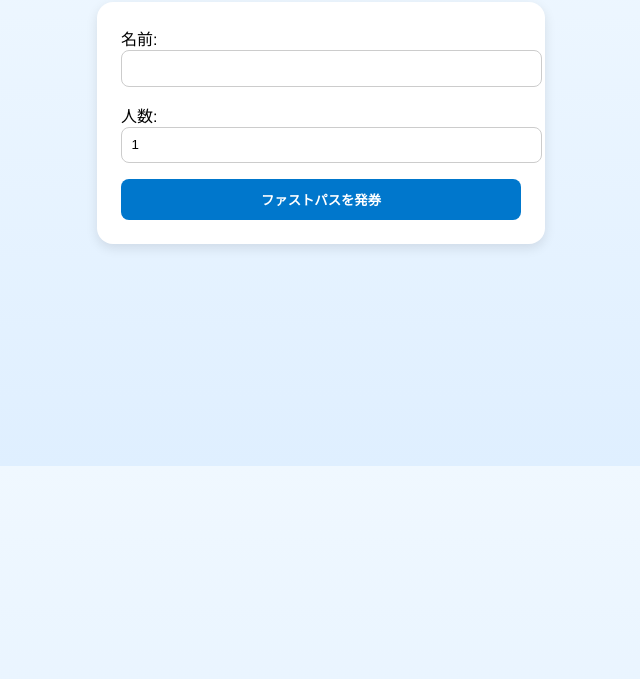
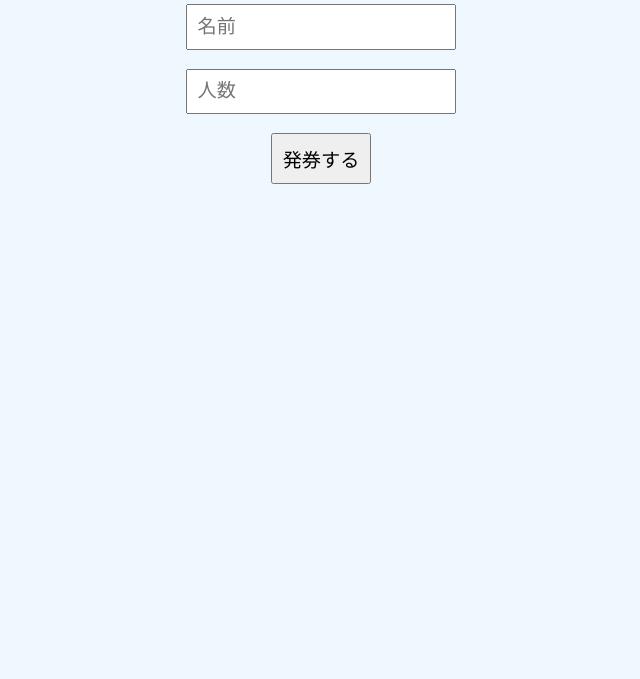
Before and after one commit to Sakoty/fastpass3, a plain HTML site: page issue.html in a window 1280 px wide. Shown: the part 121-800 px from the top of the page, without its empty margins (319-959 px from the left). Drawn offline with Linux system fonts and the light colour scheme.

Commit message:
Update issue.html

```diff
--- a/issue.html
+++ b/issue.html
@@ -2,83 +2,42 @@
 <html lang="ja">
 <head>
   <meta charset="UTF-8" />
-  <meta name="viewport" content="width=device-width, initial-scale=1" />
+  <meta name="viewport" content="width=device-width, initial-scale=1.0" />
   <title>ファストパス発券</title>
+  <script src="https://www.gstatic.com/firebasejs/9.6.1/firebase-app-compat.js"></script>
+  <script src="https://www.gstatic.com/firebasejs/9.6.1/firebase-firestore-compat.js"></script>
+  <script src="https://cdnjs.cloudflare.com/ajax/libs/qrcodejs/1.0.0/qrcode.min.js"></script>
   <style>
     body {
-      font-family: "Helvetica Neue", sans-serif;
-      background: linear-gradient(to bottom, #f0f8ff, #dfefff);
-      display: flex;
-      flex-direction: column;
-      align-items: center;
-      padding: 2rem;
+      font-family: "Arial", sans-serif;
+      margin: 0;
+      padding: 1em;
+      background: #f0f8ff;
+      text-align: center;
     }
     h1 {
-      font-size: 2rem;
-      color: #0077cc;
-      margin-bottom: 1rem;
+      color: #0066cc;
     }
-    form {
-      background: white;
-      padding: 1.5rem;
-      border-radius: 1rem;
-      box-shadow: 0 4px 12px rgba(0,0,0,0.1);
-      width: 100%;
-      max-width: 400px;
-    }
-    label {
-      display: block;
-      margin-bottom: 1rem;
-    }
-    input {
-      width: 100%;
-      padding: 0.6rem;
-      border-radius: 0.5rem;
-      border: 1px solid #ccc;
-    }
-    button {
-      width: 100%;
-      padding: 0.7rem;
-      background: #0077cc;
-      color: white;
-      font-weight: bold;
-      border: none;
-      border-radius: 0.5rem;
-      cursor: pointer;
-    }
-    button:hover {
-      background: #005fa3;
-    }
-    #result {
-      margin-top: 1rem;
-      text-align: center;
-      font-weight: bold;
-      color: #0077cc;
+    input, button {
+      font-size: 1.2em;
+      margin: 0.5em;
+      padding: 0.5em;
     }
     #qrcode {
-      margin-top: 1rem;
+      margin-top: 20px;
     }
   </style>
 </head>
 <body>
-  <h1>ファストパス発券</h1>
-  <form id="fastpassForm">
-    <label>名前:
-      <input type="text" name="name" required />
-    </label>
-    <label>人数:
-      <input type="number" name="count" required min="1" value="1" />
-    </label>
-    <button type="submit">ファストパスを発券</button>
-  </form>
-  <div id="result"></div>
-  <canvas id="qrcode"></canvas>
+  <h1>🎟 ファストパス発券 🎟</h1>
+  <input type="text" id="name" placeholder="名前" required /><br>
+  <input type="number" id="count" placeholder="人数" min="1" required /><br>
+  <button onclick="issuePass()">発券する</button>
 
-  <script type="module">
-    import { initializeApp } from "https://www.gstatic.com/firebasejs/10.12.2/firebase-app.js";
-    import { getFirestore, collection, getDocs, doc, setDoc } from "https://www.gstatic.com/firebasejs/10.12.2/firebase-firestore.js";
-    import * as QRCode from "https://cdn.jsdelivr.net/npm/qrcode@1.5.1/build/qrcode.esm.js";
+  <div id="result" style="margin-top: 1em;"></div>
+  <div id="qrcode"></div>
 
+  <script>
     const firebaseConfig = {
       apiKey: "AIzaSyDibHDpFtKBSCScK0QmB5xjKdBniS2EI1Y",
       authDomain: "fastpass-system.firebaseapp.com",
@@ -87,60 +46,50 @@
       messagingSenderId: "858745521872",
       appId: "1:858745521872:web:29289b673855097e1200d5"
     };
+    firebase.initializeApp(firebaseConfig);
+    const db = firebase.firestore();
 
-    const app = initializeApp(firebaseConfig);
-    const db = getFirestore(app);
+    async function issuePass() {
+      const name = document.getElementById("name").value.trim();
+      const count = parseInt(document.getElementById("count").value);
 
-    const form = document.getElementById("fastpassForm");
-    const result = document.getElementById("result");
-    const qrCanvas = document.getElementById("qrcode");
-
-    async function generateNextId() {
-      const snapshot = await getDocs(collection(db, "fastpasses"));
-      const ids = snapshot.docs.map(doc => doc.id);
-      const numbers = ids.map(id => parseInt(id.replace("FP", ""))).filter(n => !isNaN(n));
-      const nextNum = numbers.length > 0 ? Math.max(...numbers) + 1 : 1;
-      return `FP${String(nextNum).padStart(3, "0")}`;
-    }
-
-    function estimateTime(ticketCount) {
-      const now = new Date();
-      const delayMinutes = ticketCount * 2; // 2分遅れを想定
-      now.setMinutes(now.getMinutes() + delayMinutes);
-      return now.toLocaleTimeString("ja-JP", { hour: '2-digit', minute: '2-digit' });
-    }
-
-    form.addEventListener("submit", async (e) => {
-      e.preventDefault();
-
-      const name = form.name.value.trim();
-      const count = parseInt(form.count.value.trim());
-      if (!name || isNaN(count) || count < 1) {
-        alert("正しい名前と人数を入力してください。");
+      if (!name || !count) {
+        alert("名前と人数を入力してください。");
         return;
       }
 
-      const snapshot = await getDocs(collection(db, "fastpasses"));
-      const ticketCount = snapshot.docs.length;
-      const id = await generateNextId();
-      const guideTime = estimateTime(ticketCount);
+      const snapshot = await db.collection("fastpasses").get();
+      const newIdNumber = snapshot.size + 1;
+      const id = `FP${String(newIdNumber).padStart(3, "0")}`;
 
-      await setDoc(doc(db, "fastpasses", id), {
+      const now = new Date();
+      const start = new Date(now.getTime() + newIdNumber * 2 * 60000); // 1枚あたり2分遅らせる
+      const end = new Date(start.getTime() + 15 * 60000);
+      const formatTime = (d) => `${d.getHours()}時${String(d.getMinutes()).padStart(2, "0")}分`;
+      const guidanceTime = `${formatTime(start)}〜${formatTime(end)}にお越しください`;
+
+      await db.collection("fastpasses").doc(id).set({
         id,
         name,
         count,
-        status: "valid",
-        issuedAt: new Date(),
-        guideTime
+        status: "有効",
+        createdAt: firebase.firestore.FieldValue.serverTimestamp(),
+        guidanceTime
       });
 
-      result.innerHTML = `発券ID: ${id}<br>案内時間: ${guideTime}`;
+      document.getElementById("result").innerHTML = `
+        <h2>発券完了！</h2>
+        <p>ファストパスID：<strong>${id}</strong></p>
+        <p>${guidanceTime}</p>
+      `;
 
-      // QRコード生成（発券IDのURL形式で）
-      const url = `${location.origin}/scan.html?id=${id}`;
-      QRCode.toCanvas(qrCanvas, url);
-      form.reset();
-    });
+      document.getElementById("qrcode").innerHTML = "";
+      new QRCode(document.getElementById("qrcode"), {
+        text: id,
+        width: 200,
+        height: 200
+      });
+    }
   </script>
 </body>
 </html>
```
